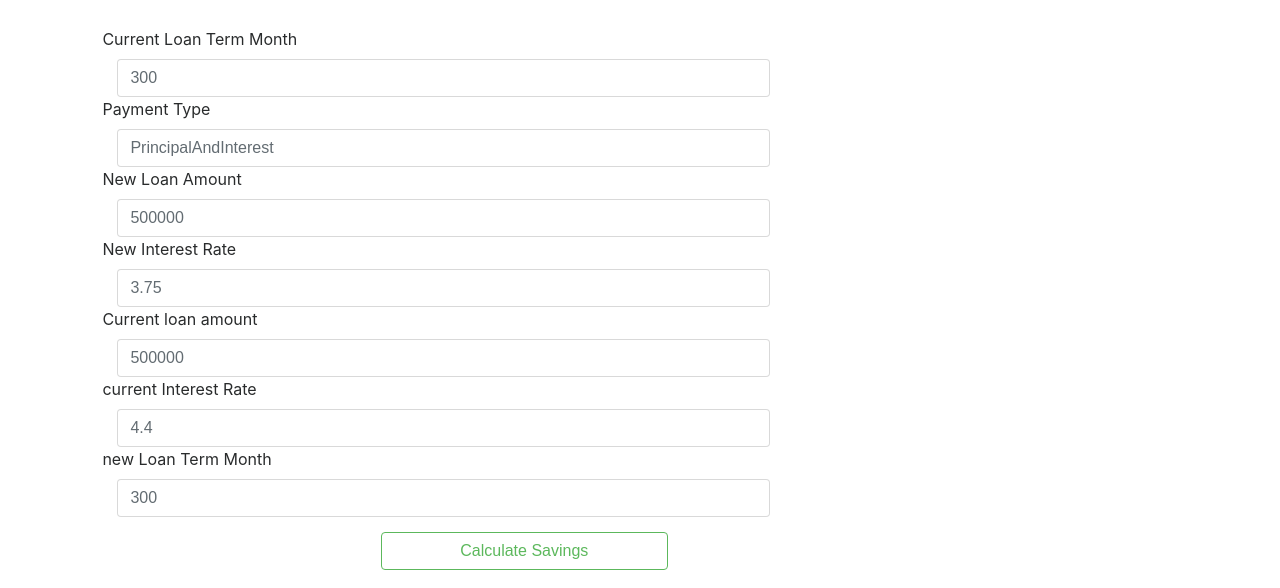
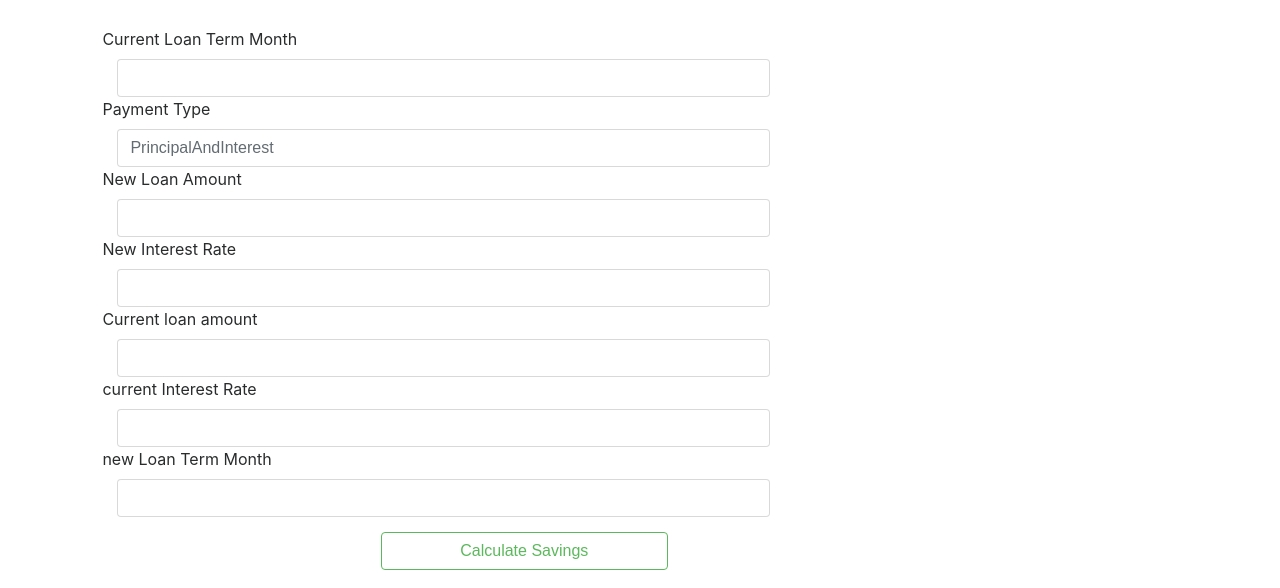
Before and after one commit to tangod0wn/uno, a website with bundled scripts: page index.html in a window 1280 px wide. Shown: the part 212-800 px from the top of the page. Built offline with nearby package versions, Linux system fonts and the light colour scheme; a script that the page names is missing.

Commit message:
clean html

```diff
--- a/index.html
+++ b/index.html
@@ -30,13 +30,13 @@
                 <div class="control-group">
                     <label class="control-label">Current Loan Term Month</label>
                     <div class="col-10">
-                        <input type="text"  id="input_Email"  v-model="currentLoanTermMonth" placeholder="300" class="form-control" required />
+                        <input type="text"  v-model="currentLoanTermMonth" placeholder="" class="form-control" required />
                     </div>
                 </div>
                 <div class="control-group">
                     <label class="control-label">Payment Type</label>
                     <div class="col-10">
-                        <input type="text" id="input_Password"  v-model="paymentType" placeholder="PrincipalAndInterest" class="form-control" />
+                        <input type="text" v-model="paymentType" placeholder="PrincipalAndInterest" class="form-control" />
                     </div>
                 </div>
             </section>
@@ -44,13 +44,13 @@
                 <div class="control-group">
                     <label class="control-label">New Loan Amount</label>
                     <div class="col-10">
-                        <input type="text" id="input_Username" v-model="newLoanAmount" placeholder="500000" class="form-control" />
+                        <input type="text" v-model="newLoanAmount" placeholder="" class="form-control" />
                     </div>
                 </div>
                 <div class="control-group">
                     <label class="control-label">New Interest Rate</label>
                     <div class="col-10">
-                        <input type="text" id="inputFirstname" v-model="newInterestRate" placeholder="3.75" class="form-control">
+                        <input type="text"  v-model="newInterestRate" placeholder="" class="form-control">
                     </div>
                 </div>
             </section>
@@ -58,26 +58,26 @@
                 <div class="control-group">
                     <label class="control-label">Current loan amount</label>
                     <div class="col-10">
-                        <input type="text" v-model="currentLoanAmount" placeholder="500000" class="form-control">
+                        <input type="text" v-model="currentLoanAmount" placeholder="" class="form-control">
                     </div>
                 </div>
                 <div class="control-group">
                     <label class="control-label">current Interest Rate</label>
                     <div class="col-10">
-                        <input type="text"  v-model="currentInterestRate" placeholder="4.4" class="form-control">
+                        <input type="text"  v-model="currentInterestRate" placeholder="" class="form-control">
                     </div>
                 </div>
                 <div class="control-group">
                     <label class="control-label">new Loan Term Month</label>
                     <div class="col-10">
-                        <input type="text"  v-model="newLoanTermMonth" placeholder="300" class="form-control">
+                        <input type="text"  v-model="newLoanTermMonth" placeholder="" class="form-control">
                     </div>
-                    <button v-on:click="CaclulateSavings" @click="submitted = true" class="btn btn-outline-success"> Calculate Savings </button>
+                    <button v-on:click="CaclulateSavings" class="btn btn-outline-success"> Calculate Savings </button>
                 </div>
             </section>
         </div>
             <template>
-                <div class="container"v-if="submitted">
+                <div class="col-12 col-md-auto"v-if="submitted">
                     <table class="table">
                         <thead class="thead-inverse">
                         <tr>
@@ -100,8 +100,6 @@
             </template>
         </div>
 </section>
-
-
 
 
 <script src="https://ajax.googleapis.com/ajax/libs/jquery/1.8.1/jquery.min.js"></script>
```
